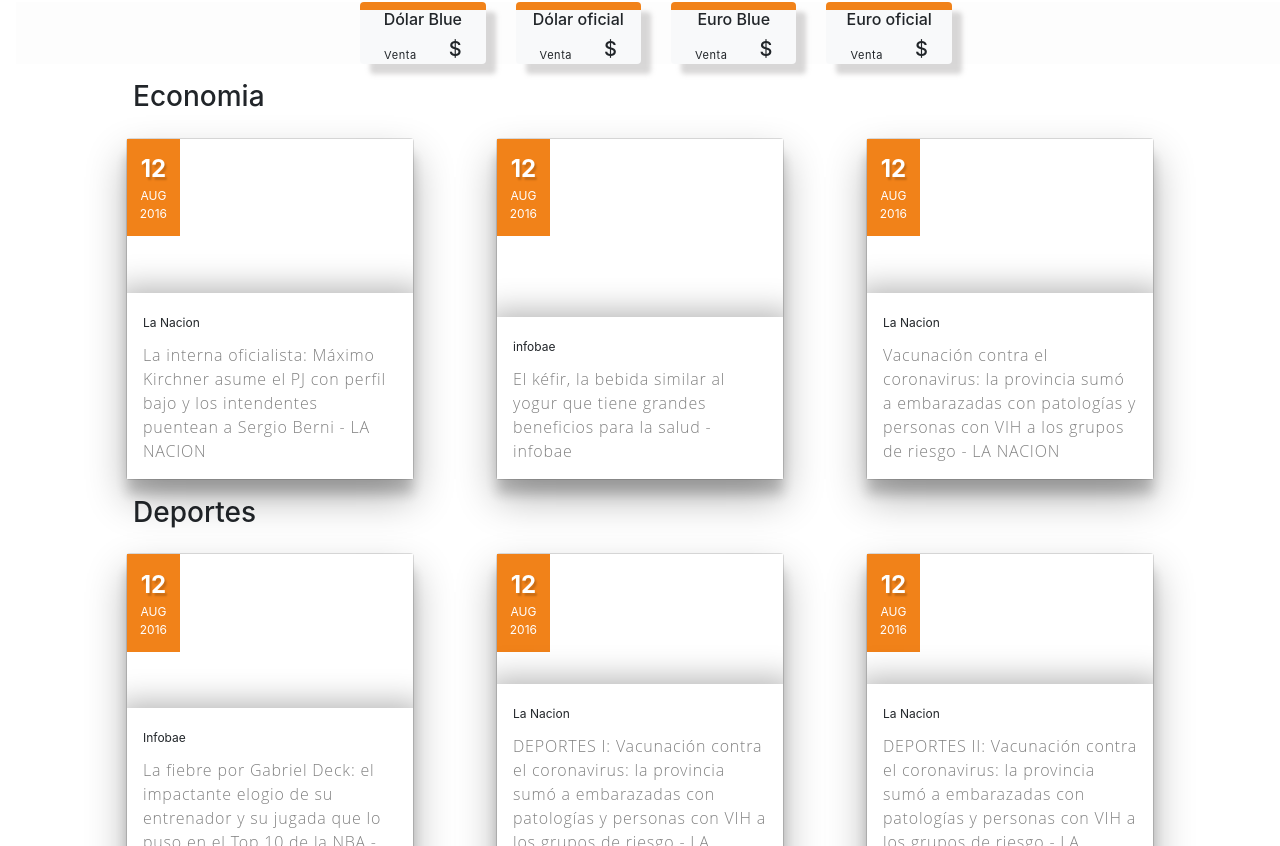
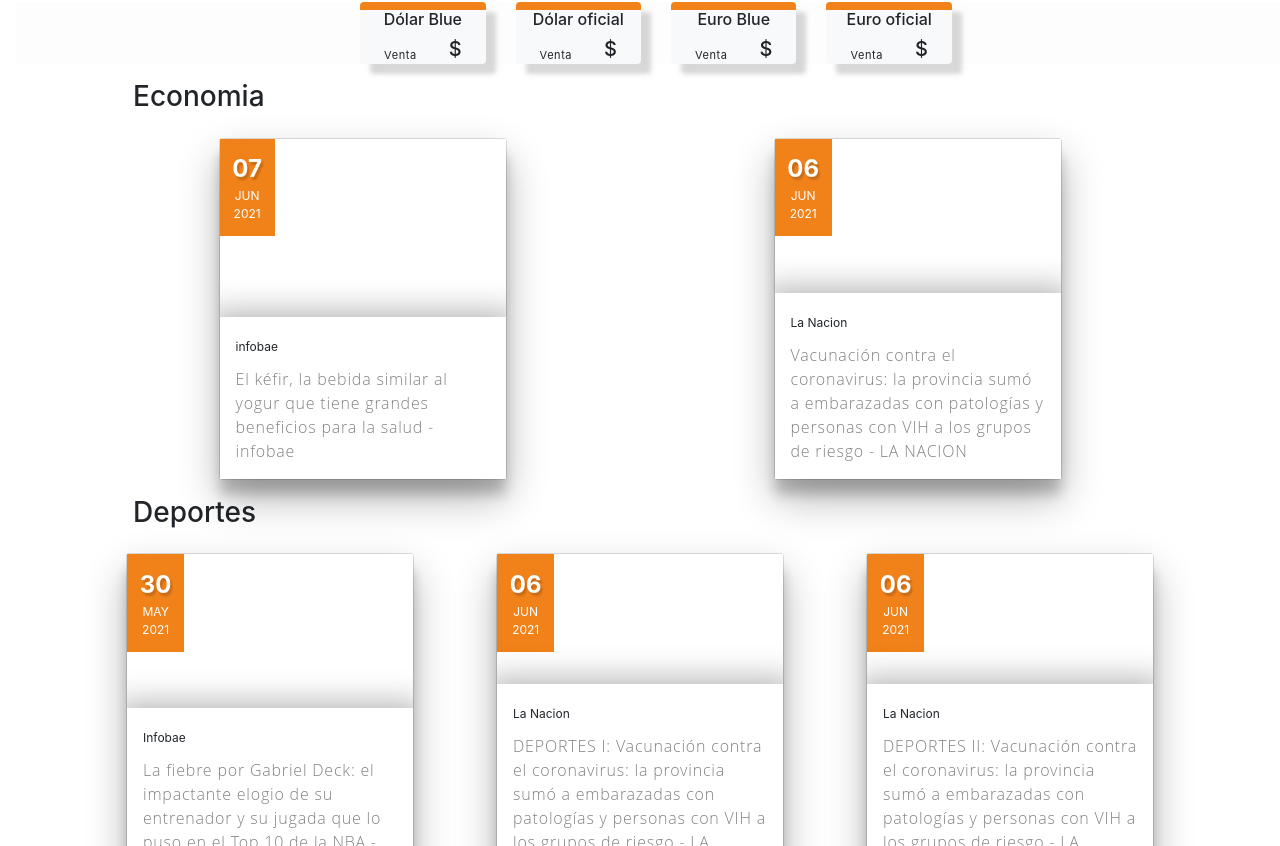
Before and after one commit to slmoran90/RollingNews-Grupo2, a React (Create React App) app: page / in a window 1280 px wide. Shown: the part 1954-2800 px from the top of the page. Built offline with nearby package versions, Linux system fonts and the light colour scheme; no server answers; data requests are answered from the project's data file.

Commit message:
Ya me aparecen las fechas bien!!

```diff
--- a/db.json
+++ b/db.json
@@ -74,18 +74,6 @@
             "id": "5"
         },
         {
-            "tituloNoticia": "La interna oficialista: Máximo Kirchner asume el PJ con perfil bajo y los intendentes puentean a Sergio Berni - LA NACION",
-            "noticiaBreve": "Por la pandemia, no habrá acto ni festejos por el desembarco del líder de La Cámpora en el peronismo bonaerense; los jefes comunales prefieren tratar directamente con Frederic; y Solá no abandona su interés por la rosca en la Provincia",
-            "noticiaDetallada": "Pese a que inicialmente generó mucho ruido interno en el Frente de Todos, la coalición de gobierno, la asunción de Máximo Kirchner al frente del PJ bonaerense tendrá lugar el domingo próximo en un ab… [+3996 chars]",
-            "imagenPrincipal": "https://resizer.glanacion.com/resizer/oDTsN-dJy9AK8zlwlJONlPwpjLo=/768x0/filters:quality(80)/cloudfront-us-east-1.images.arcpublishing.com/lanacionar/4UZFTFAN2BE3VE7CAEAPBVHAQY.jpg",
-            "imagensec": "",
-            "categoria": "Economia",
-            "autorNoticia": "La Nacion",
-            "fechaNoticia": "",
-            "destacada": "false",
-            "id": "6"
-        },
-        {
             "tituloNoticia": "Semana de las Enfermeras: destacan que el español pasó a ser un “medicina vital” en los - El Diario NY",
             "noticiaBreve": "Enfermeras relatan cómo en momentos de emergencia de salud pública hablar la misma lengua de un paciente y sus familiares, puede ser un \"antídoto\" valioso que evita situaciones de pánico",
             "noticiaDetallada": "Cuando en la primavera pasada un nuevo virus empezó a castigar con fuerza a la ciudad de Nueva York, rápidamente las autoridades de Salud tuvieron claro que un grupo étnico estaba padeciendo la peor … [+5849 chars]",
@@ -141,7 +129,7 @@
             "imagensec": "",
             "categoria": "Economia",
             "autorNoticia": "La Nacion",
-            "fechaNoticia": "06-05-21",
+            "fechaNoticia": "06-05-2021",
             "destacada": "false",
             "id": "3"
         },
@@ -153,7 +141,7 @@
             "imagensec": "",
             "categoria": "Deportes",
             "autorNoticia": "La Nacion",
-            "fechaNoticia": "06-05-21",
+            "fechaNoticia": "06-05-2021",
             "destacada": "false",
             "id": "11"
         },
@@ -165,7 +153,7 @@
             "imagensec": "",
             "categoria": "Deportes",
             "autorNoticia": "La Nacion",
-            "fechaNoticia": "06-05-21",
+            "fechaNoticia": "06-05-2021",
             "destacada": "false",
             "id": "12"
         }
--- a/src/components/paginaPrincipal/CardNoticia.jsx
+++ b/src/components/paginaPrincipal/CardNoticia.jsx
@@ -1,19 +1,29 @@
-import React from "react";
+import React, { useEffect, useState } from "react";
 import { Card } from "react-bootstrap";
 import { Link } from "react-router-dom";
 import './cardsNoticias.css';
 
 const CardNoticia = (props) => {
+    const [fechaCard, setfechaCard] = useState(props.noticia.fechaNoticia);
+    const fechaDate = fechaCard.split('-');
+    const fecha = new Date(fechaDate[2],fechaDate[1],fechaDate[0]);
+    console.log(fecha)
 
+    const fechaSplit = fecha.toString().split(' ');
+    console.log("🚀 ~ file: CardNoticia.jsx ~ line 13 ~ CardNoticia ~ fechaSplit", fechaSplit)
+
+    useEffect(() => {
+
+        }, [])
 
     return (
 
         <Card className='my-3' style={{ width: `${props.width}`}}>
             <div className='wrapper example-1' style={{ background: `url(${props.noticia && props.noticia.imagenPrincipal}) 20% 1% / cover no-repeat`}}>
                 <div className='date'>
-                    <span className='day'>12</span>
-                    <span className='month'>Aug</span>
-                    <span className="year">2016</span>
+                    <span className='day'>{fechaSplit[2]}</span>
+                    <span className='month'>{fechaSplit[1]}</span>
+                    <span className="year">{fechaSplit[3]}</span>
                 </div>
                 <div className="data">
                     <div className="content">
```
